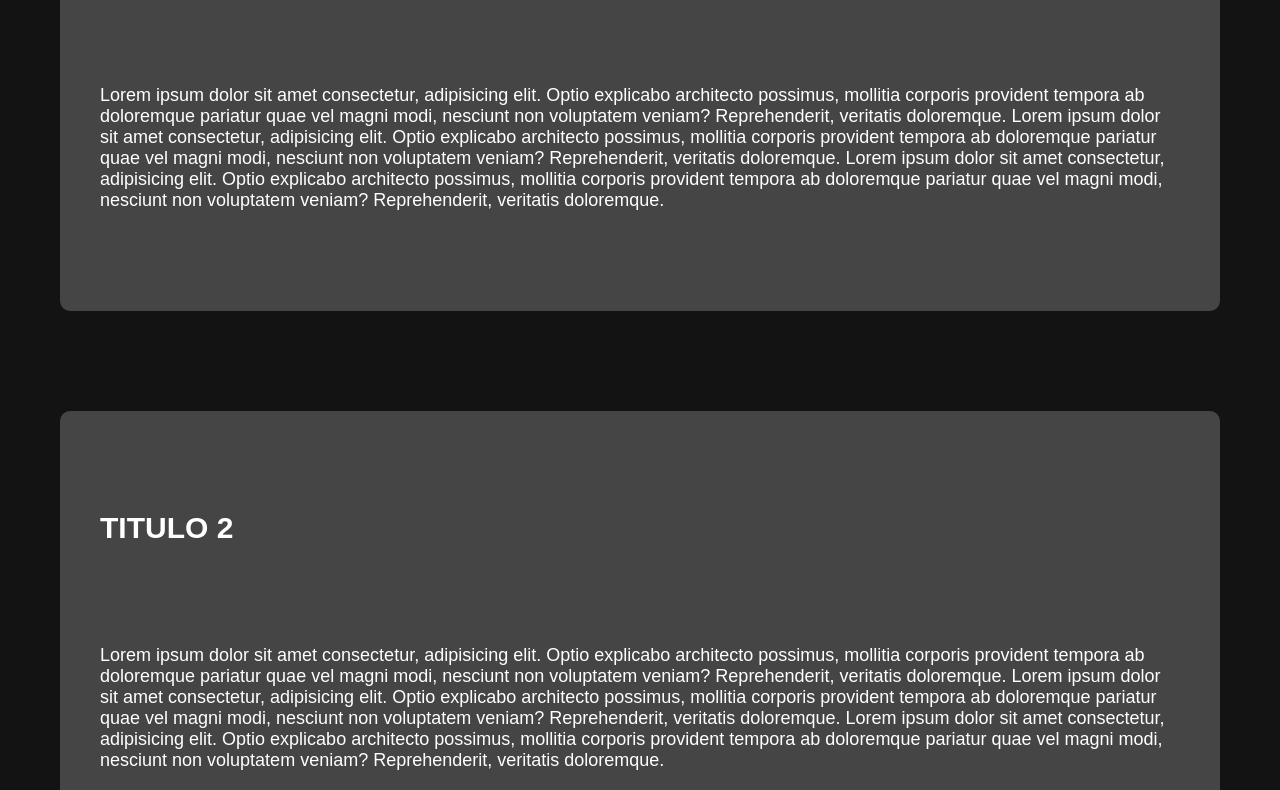
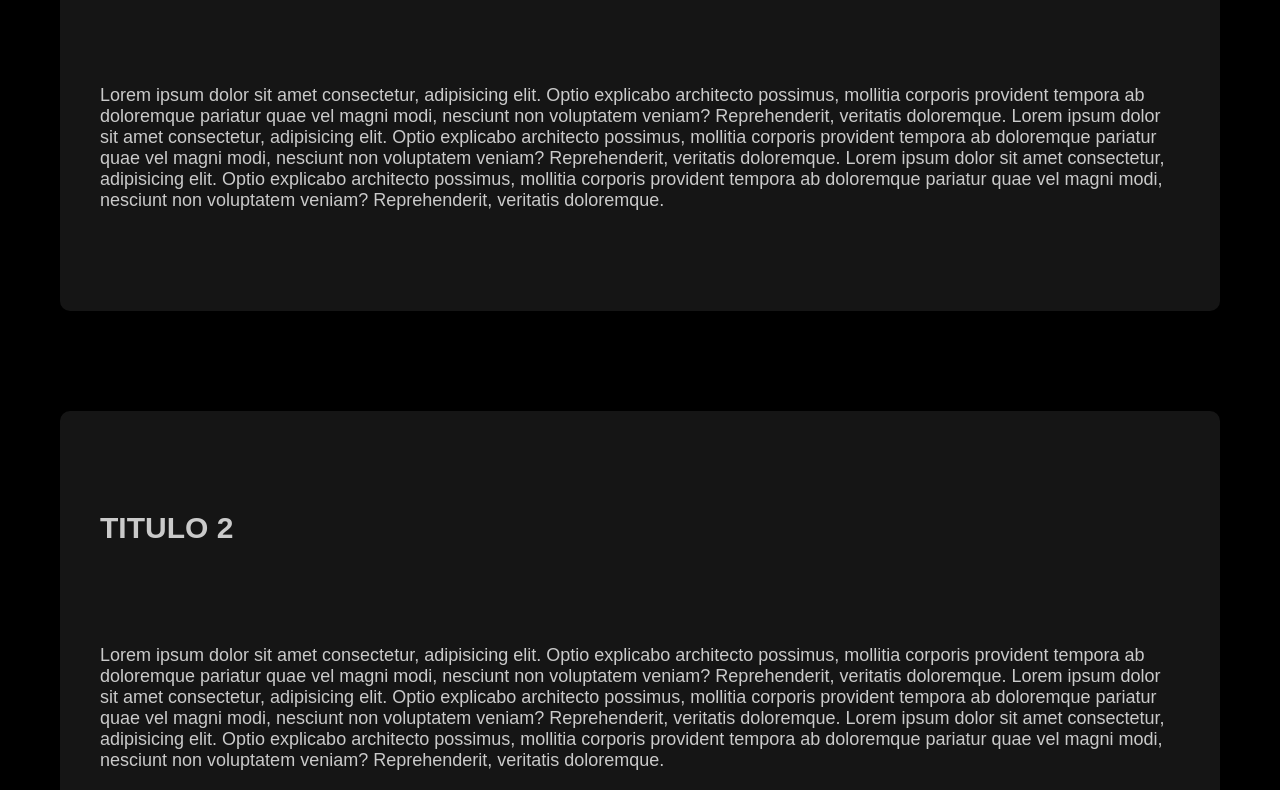
Before and after one commit to Jeandra/Revelar-Texto-ao-rolar-tela, a plain HTML site: page index.html in a window 1280 px wide. Shown: the part 299-1089 px from the top of the page. Drawn offline with Linux system fonts and the light colour scheme.

Commit message:
Update styles.css

```diff
--- a/styles.css
+++ b/styles.css
@@ -5,16 +5,16 @@
     padding: 50px 20px;
 }
 
-body {  background-color: #131313; }
+body {  background-color: #000000; }
 
 .reveal {
     position: relative;
     transform: translateY(144px);
     opacity: 0;
     transition: 1s all ease;
-    background-color: #454545;
+    background-color: #151515;
     border-radius: 10px;
-    color: #fff;
+    color: #cacaca;
 
 }
 
```
